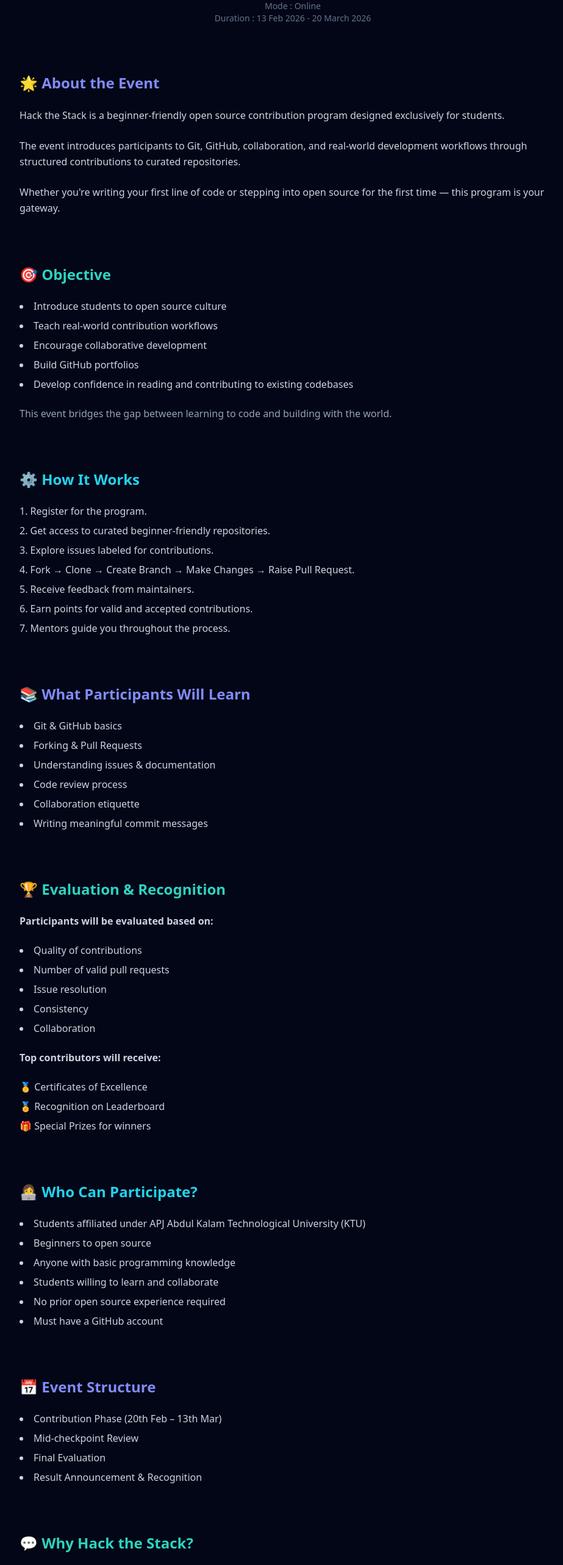
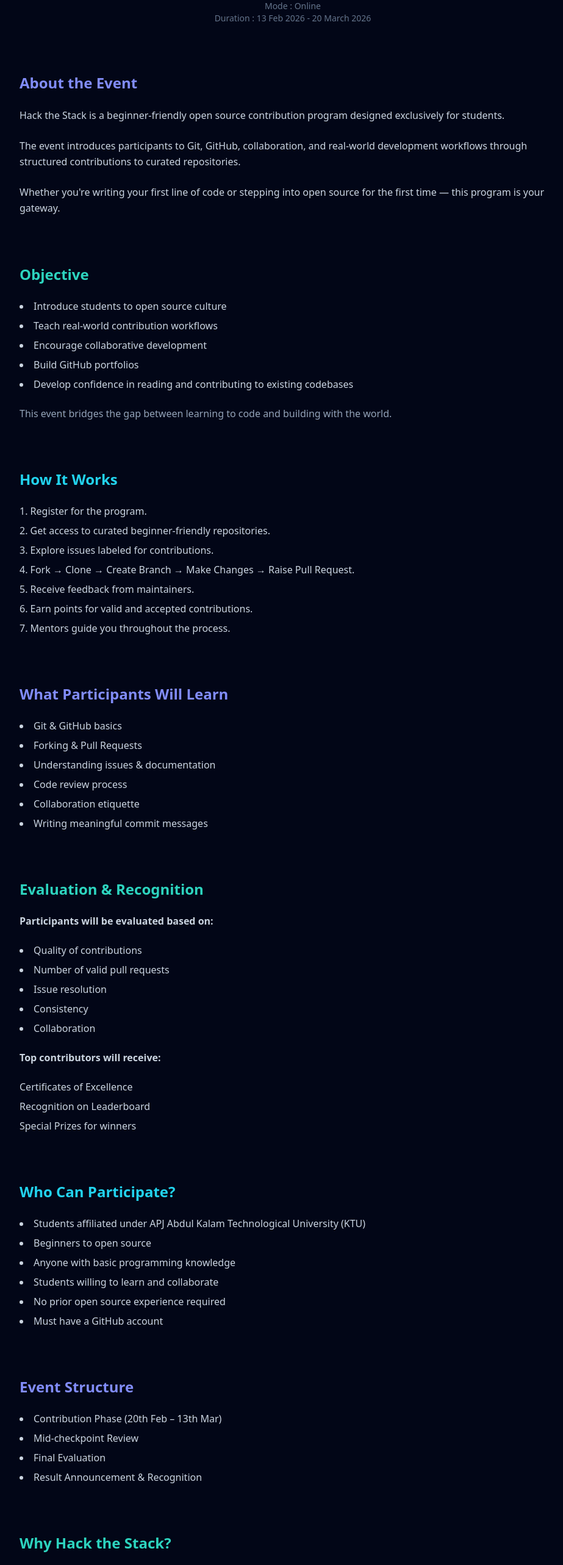
Before and after one commit to MeenakshiAM/Hack-The-Stack, a React (Vite) app: page /Hack-The-Stack/about in a window 1280 px wide. Shown: the part 200-2766 px from the top of the page at 61% size, without its empty margins (160-1083 px from the left). Built offline with nearby package versions, Linux system fonts and the light colour scheme.

Commit message:
made some final changes

```diff
--- a/src/pages/About.jsx
+++ b/src/pages/About.jsx
@@ -19,7 +19,7 @@ function About() {
 
         {/* About the Event */}
         <section className="space-y-6">
-          <h2 className="text-2xl font-bold text-indigo-400">🌟 About the Event</h2>
+          <h2 className="text-2xl font-bold text-indigo-400"> About the Event</h2>
           <p className="leading-relaxed text-slate-300">
             Hack the Stack is a beginner-friendly open source contribution program
             designed exclusively for students.
@@ -37,7 +37,7 @@ function About() {
 
         {/* Objective */}
         <section className="space-y-6">
-          <h2 className="text-2xl font-bold text-teal-400">🎯 Objective</h2>
+          <h2 className="text-2xl font-bold text-teal-400"> Objective</h2>
           <ul className="list-disc list-inside space-y-2 text-slate-300">
             <li>Introduce students to open source culture</li>
             <li>Teach real-world contribution workflows</li>
@@ -52,7 +52,7 @@ function About() {
 
         {/* How It Works */}
         <section className="space-y-6">
-          <h2 className="text-2xl font-bold text-cyan-400">⚙️ How It Works</h2>
+          <h2 className="text-2xl font-bold text-cyan-400"> How It Works</h2>
           <ol className="list-decimal list-inside space-y-2 text-slate-300">
             <li>Register for the program.</li>
             <li>Get access to curated beginner-friendly repositories.</li>
@@ -66,7 +66,7 @@ function About() {
 
         {/* What Participants Will Learn */}
         <section className="space-y-6">
-          <h2 className="text-2xl font-bold text-indigo-400">📚 What Participants Will Learn</h2>
+          <h2 className="text-2xl font-bold text-indigo-400"> What Participants Will Learn</h2>
           <ul className="list-disc list-inside space-y-2 text-slate-300">
             <li>Git & GitHub basics</li>
             <li>Forking & Pull Requests</li>
@@ -79,7 +79,7 @@ function About() {
 
         {/* Evaluation & Recognition */}
         <section className="space-y-6">
-          <h2 className="text-2xl font-bold text-teal-400">🏆 Evaluation & Recognition</h2>
+          <h2 className="text-2xl font-bold text-teal-400"> Evaluation & Recognition</h2>
           <p className="text-slate-300 font-semibold">Participants will be evaluated based on:</p>
           <ul className="list-disc list-inside space-y-2 text-slate-300">
             <li>Quality of contributions</li>
@@ -91,15 +91,15 @@ function About() {
 
           <p className="text-slate-300 font-semibold mt-4">Top contributors will receive:</p>
           <ul className="space-y-2 text-slate-300">
-            <li>🥇 Certificates of Excellence</li>
-            <li>🏅 Recognition on Leaderboard</li>
-            <li>🎁 Special Prizes for winners</li>
+            <li> Certificates of Excellence</li>
+            <li> Recognition on Leaderboard</li>
+            <li> Special Prizes for winners</li>
           </ul>
         </section>
 
         {/* Who Can Participate */}
         <section className="space-y-6">
-          <h2 className="text-2xl font-bold text-cyan-400">👩‍💻 Who Can Participate?</h2>
+          <h2 className="text-2xl font-bold text-cyan-400"> Who Can Participate?</h2>
           <ul className="list-disc list-inside space-y-2 text-slate-300">
             <li>Students affiliated under APJ Abdul Kalam Technological University (KTU)</li>
             <li>Beginners to open source</li>
@@ -112,7 +112,7 @@ function About() {
 
         {/* Event Structure */}
         <section className="space-y-6">
-          <h2 className="text-2xl font-bold text-indigo-400">📅 Event Structure</h2>
+          <h2 className="text-2xl font-bold text-indigo-400"> Event Structure</h2>
           <ul className="list-disc list-inside space-y-2 text-slate-300">
             <li>Contribution Phase (20th Feb – 13th Mar)</li>
             <li>Mid-checkpoint Review</li>
@@ -123,7 +123,7 @@ function About() {
 
         {/* Why Hack the Stack */}
         <section className="space-y-6">
-          <h2 className="text-2xl font-bold text-teal-400">💬 Why Hack the Stack?</h2>
+          <h2 className="text-2xl font-bold text-teal-400"> Why Hack the Stack?</h2>
           <ul className="list-disc list-inside space-y-2 text-slate-300">
             <li>Open source builds credibility</li>
             <li>Recruiters value contribution history</li>
@@ -138,7 +138,7 @@ function About() {
 
         {/* Vision */}
         <section className="space-y-6">
-          <h2 className="text-2xl font-bold text-cyan-400">⚡ Vision</h2>
+          <h2 className="text-2xl font-bold text-cyan-400"> Vision</h2>
           <p className="leading-relaxed text-slate-300">
             Hack the Stack aims to create a strong open source culture within students
             and empower them to confidently contribute beyond campus to global projects.
```
